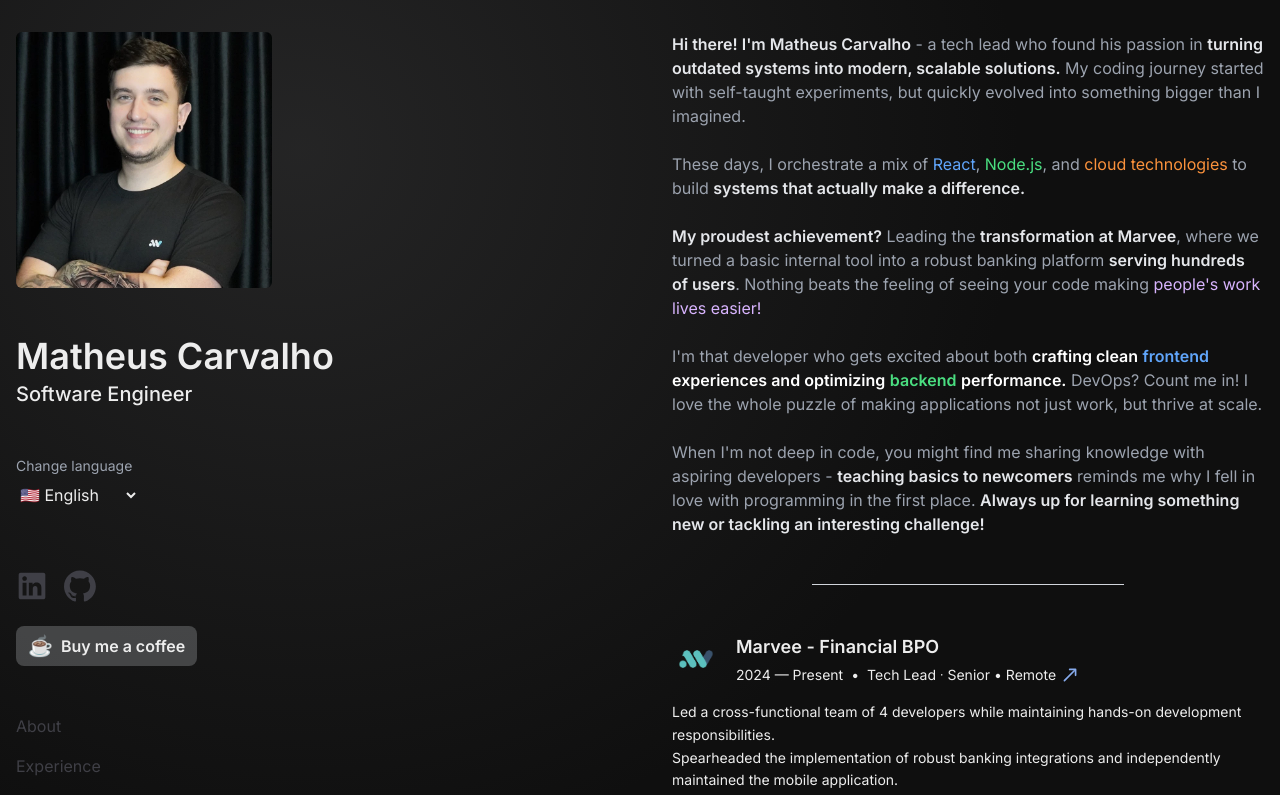
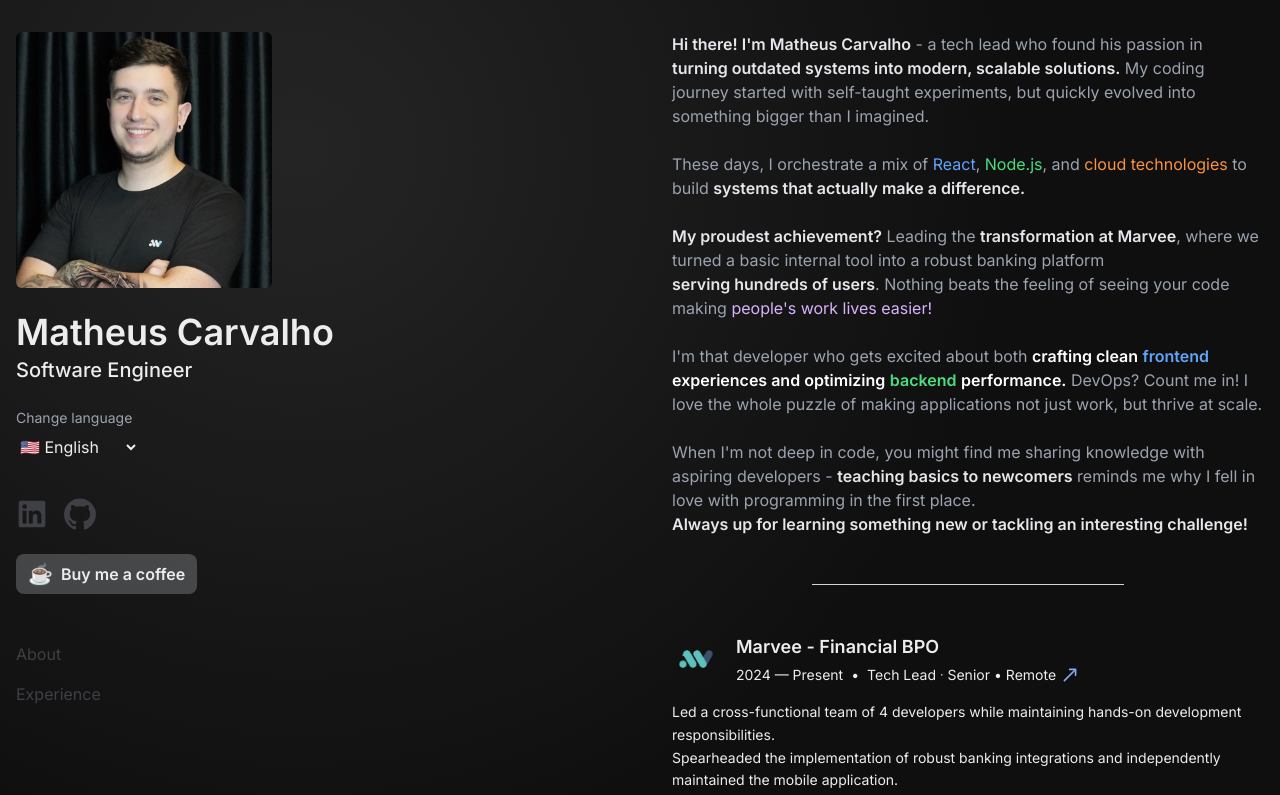
Before and after one commit to matheussss1/portifolio, a Next.js app: page /en in a window 1280 px wide. Shown: the top 795 px of the page. Built offline with nearby package versions, Linux system fonts and the light colour scheme.

Commit message:
chore: progresso

```diff
--- a/src/app/[locale]/globals.css
+++ b/src/app/[locale]/globals.css
@@ -32,3 +32,7 @@
   font-family: Inter, sans-serif;
   min-height: 100svh;
 }
+
+*{
+  -webkit-appearance: menulist;
+}
--- a/src/app/[locale]/page.tsx
+++ b/src/app/[locale]/page.tsx
@@ -16,7 +16,7 @@
     return (
         <div className="flex flex-col lg:max-w-screen-xl lg:mx-auto lg:flex-row ">
             <header className="flex flex-col py-8 pb-12 gap-12 flex-1 lg:h-svh lg:sticky lg:top-0 px-4">
-                <div className="flex flex-col gap-12">
+                <div className="flex flex-col gap-6">
                     <Image
                         loading="lazy"
                         src="/profile.webp"
```
